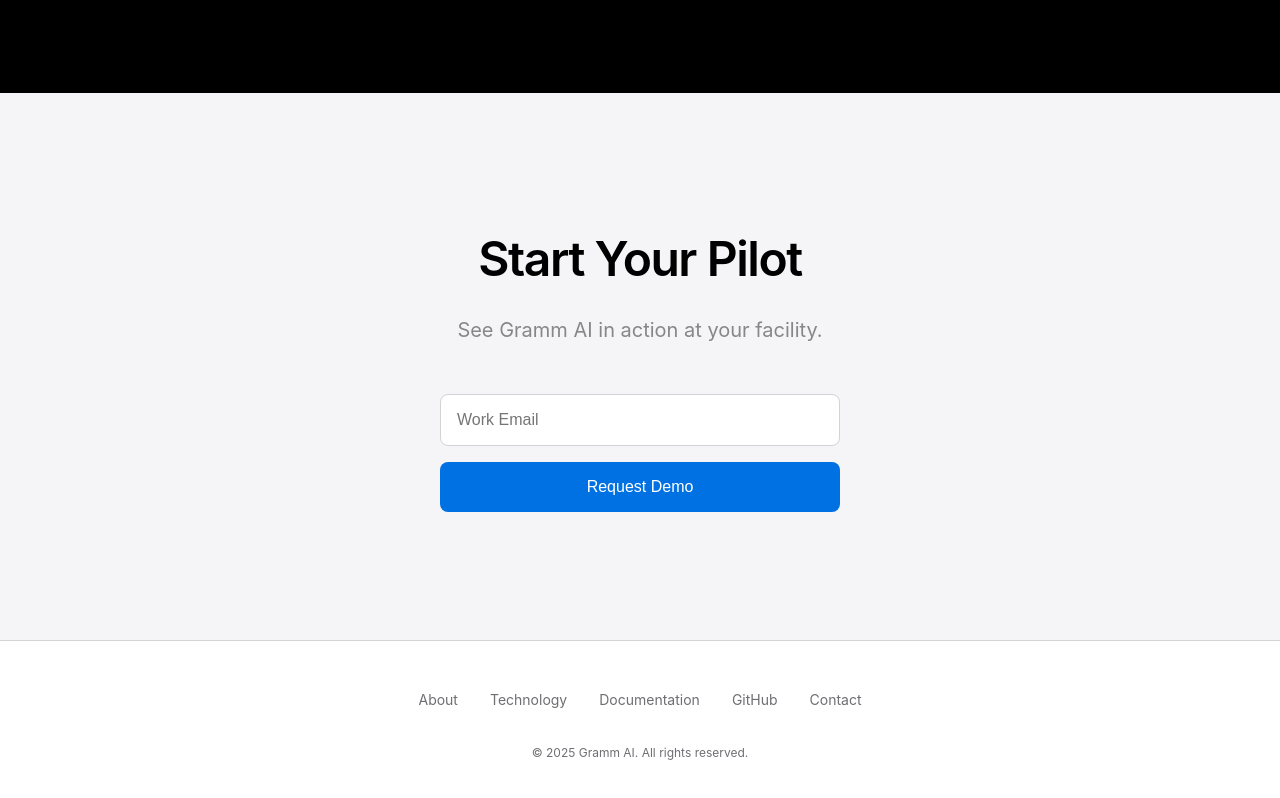
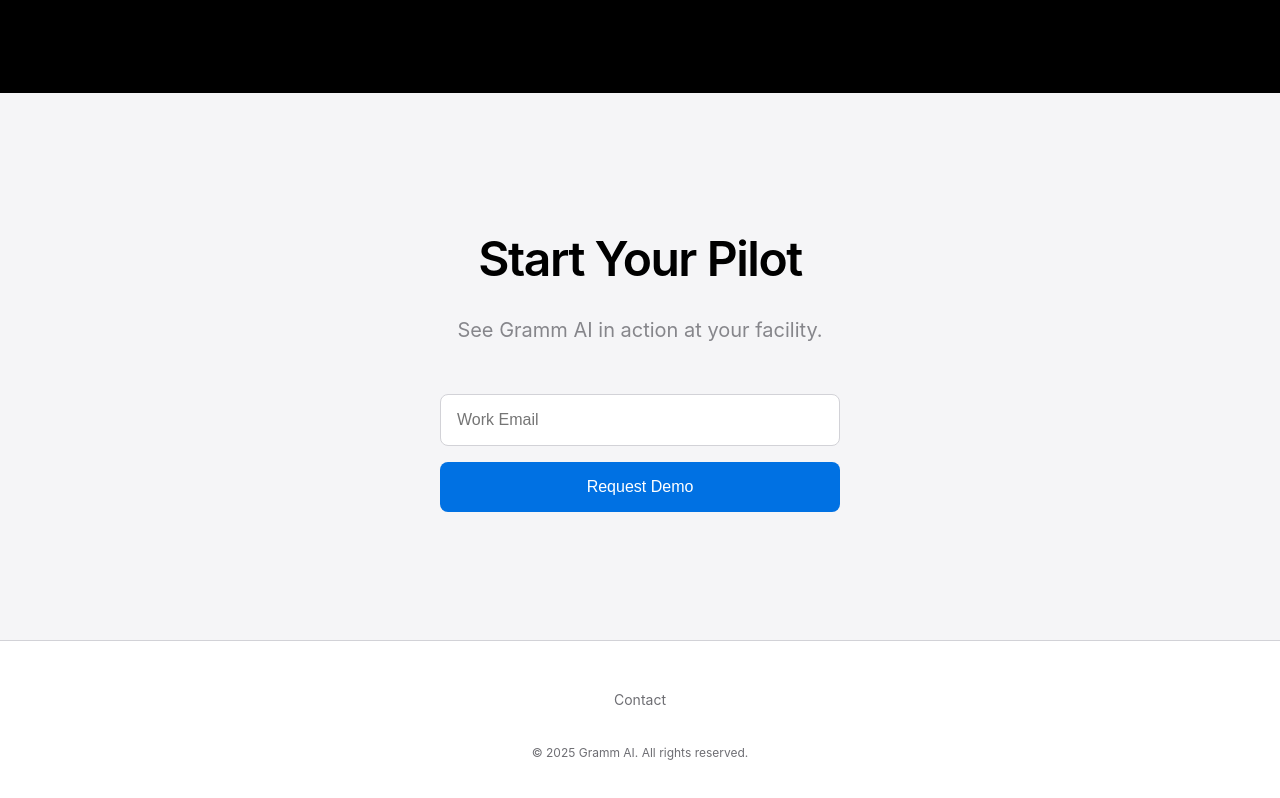
Before and after one commit to gramm-ai/landing, a plain HTML site: page index.html in a window 1280 px wide. Shown: the part 3981-4779 px from the top of the page. Drawn offline with Linux system fonts and the light colour scheme.

Commit message:
Update index.html

```diff
--- a/index.html
+++ b/index.html
@@ -1049,10 +1049,6 @@
     <footer>
         <div class="footer-content">
             <div class="footer-links">
-                <a href="#">About</a>
-                <a href="#">Technology</a>
-                <a href="#">Documentation</a>
-                <a href="https://github.com/gramm-ai/">GitHub</a>
                 <a href="#">Contact</a>
             </div>
             <p class="footer-copyright">
```
